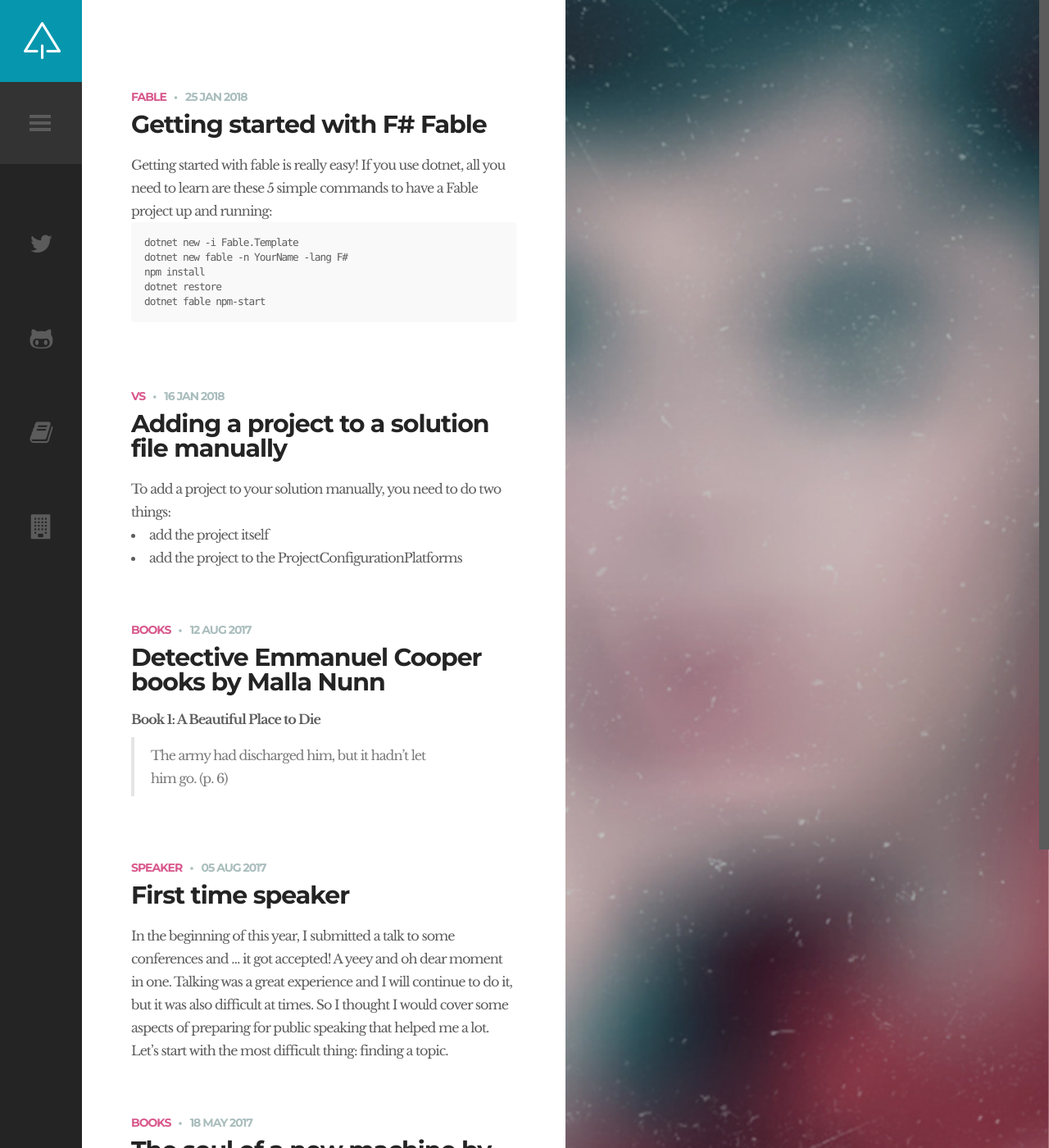
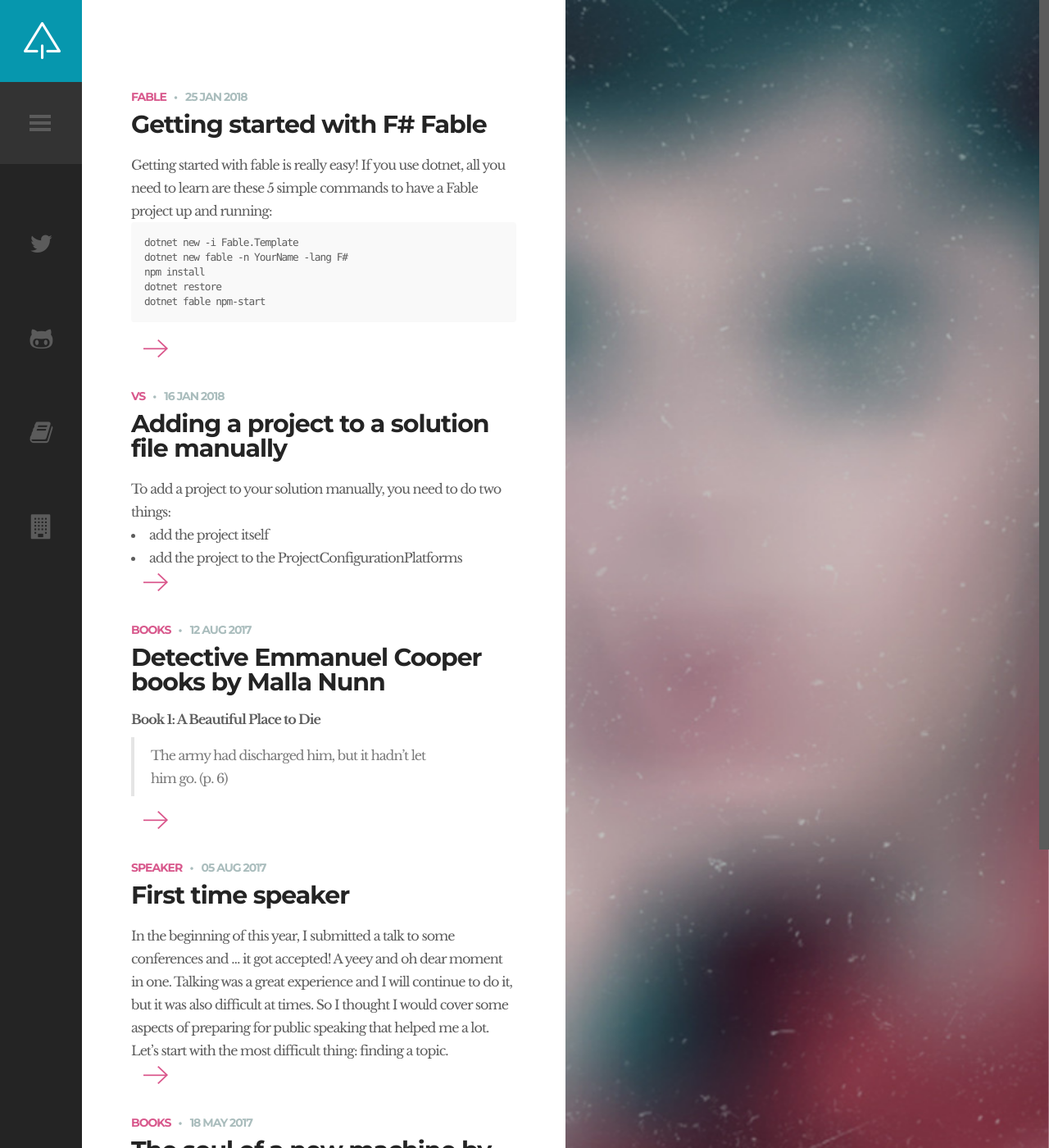
Before and after one commit to selketjah/selketjah.github.io, a Jekyll site: the page built from index.html, in a window 1280 px wide and 1400 px high. Shown: the whole window at 82% size. Built offline with Jekyll 4.4.1, drawn with Linux system fonts in a browser that asks for light colours; the list of posts is cut into pages by our own code.

Commit message:
fix arrow path

```diff
--- a/public/css/style.css
+++ b/public/css/style.css
@@ -471,7 +471,7 @@ body.open .site-content
 
 .read-more
 {
-    background-image: url('public/assets/arrow.png');
+    background-image: url('../assets/arrow.png');
     width: 30px;
     height: 30px;
     background-size: 30px;
```
